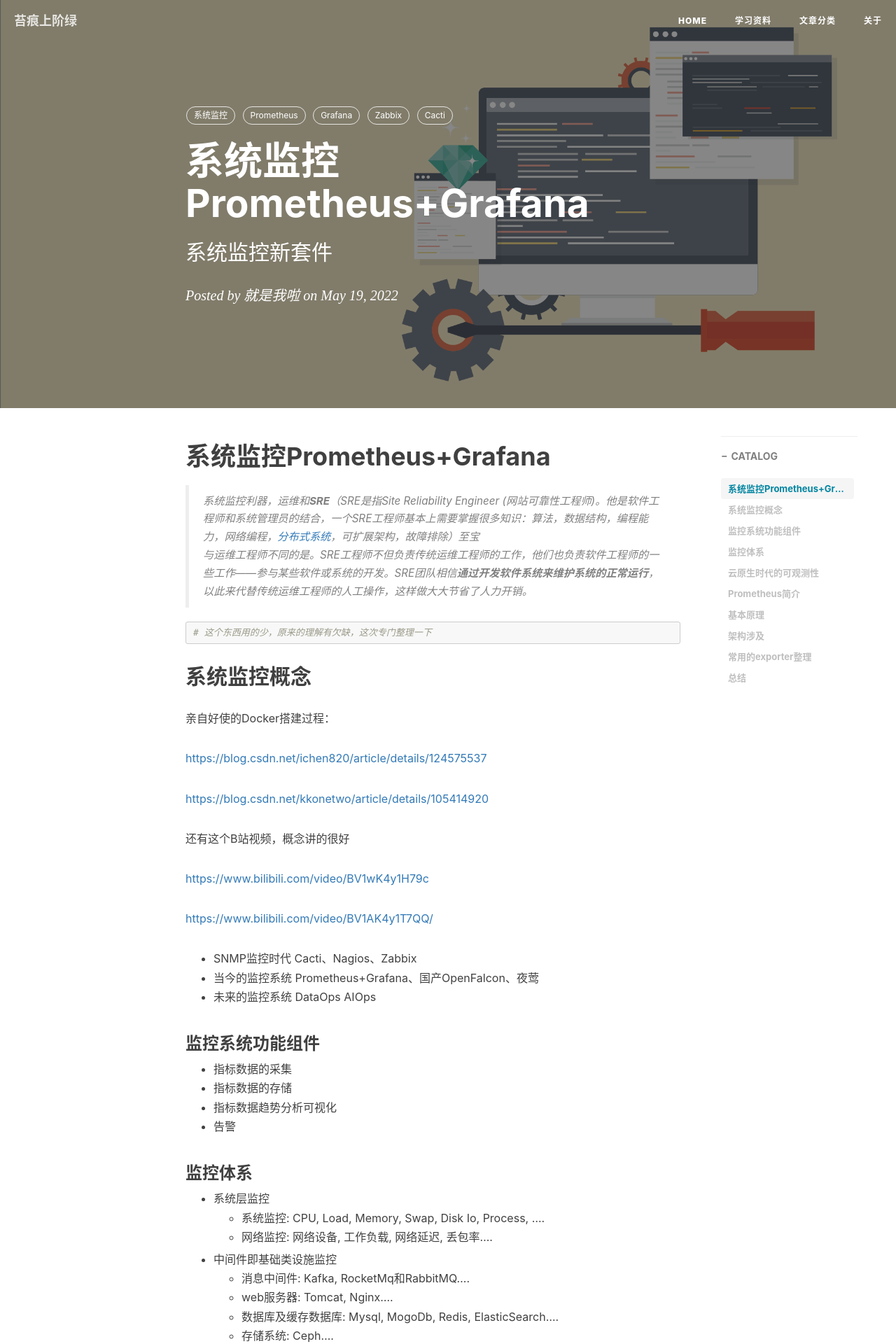
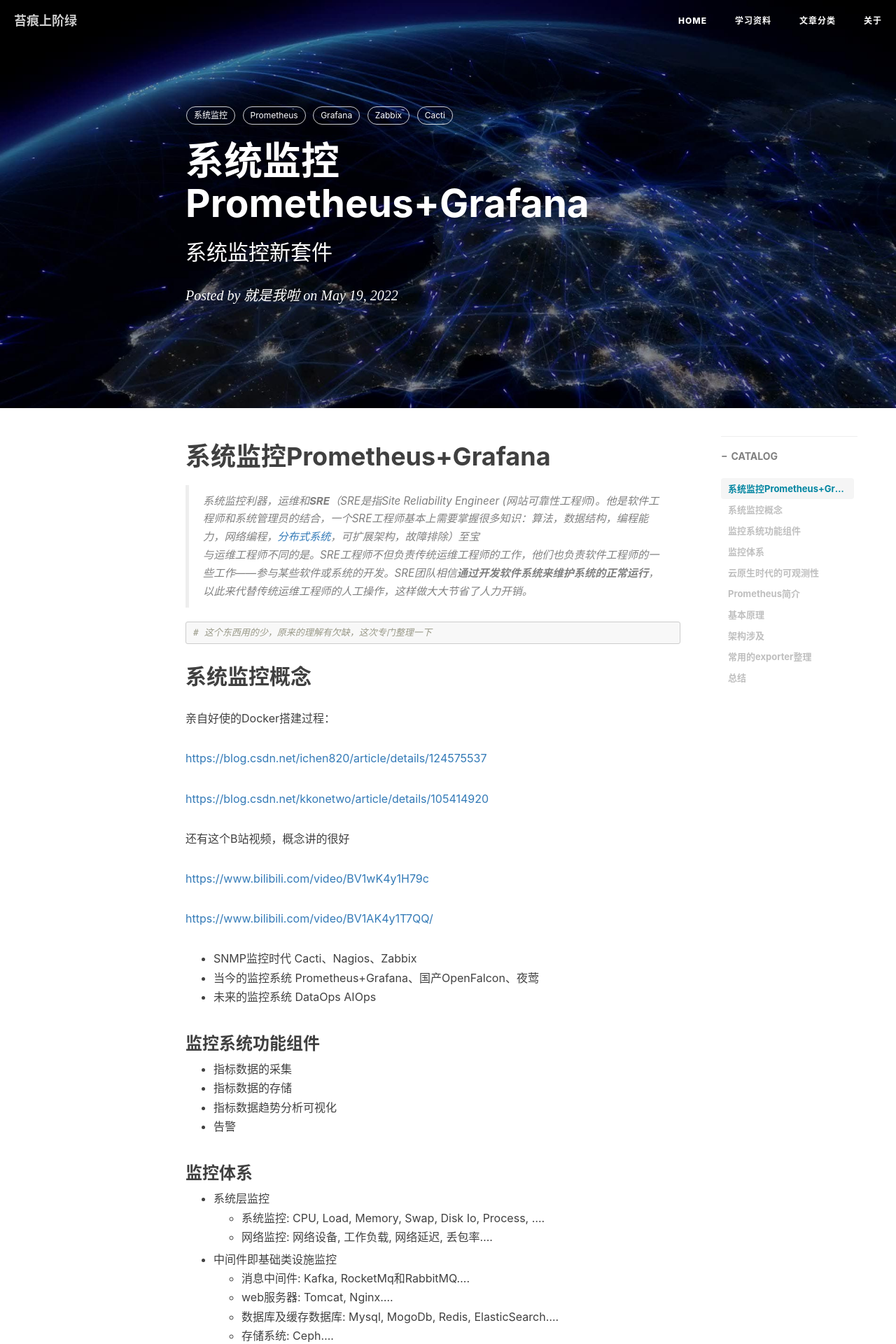
Before and after one commit to shenyaojun/shenyaojun.github.io, a Jekyll site: the page built from _posts/2022-05-19-系统监控Prometheus+Grafana.md, in a window 1280 px wide. Shown: the top 1920 px of the page at 70% size. Built offline with Jekyll 4.4.1, drawn with Linux system fonts in a browser that asks for light colours; nearby versions of some CDN libraries; comment, search, counter and statistics services are not loaded.

Commit message:
update post 20220519

```diff
--- a/_posts/2022-05-19-系统监控Prometheus+Grafana.md
+++ b/_posts/2022-05-19-系统监控Prometheus+Grafana.md
@@ -5,7 +5,7 @@
 subtitle:   系统监控新套件
 date:       2022-05-19
 author:     就是我啦
-header-img: img/post-bg-debug.png
+header-img: img/post-bg-os-metro.jpg
 catalog: 	  true
 tags:
     - 系统监控
```
